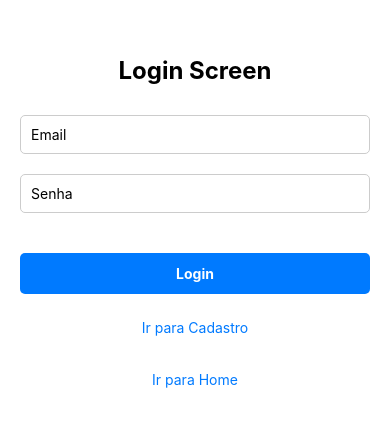
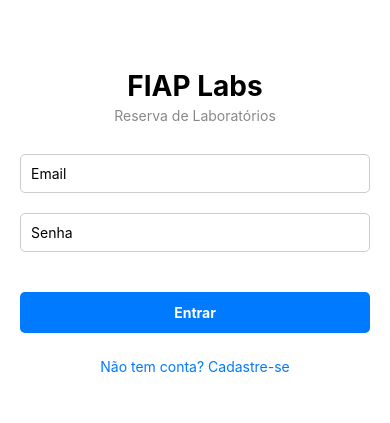
Before and after one commit to arthurszd/CP1-aplicativo, a React Native app: screen /home in a window 390 px wide. Shown: the part 195-618 px from the top of the page. Built offline with nearby package versions, Linux system fonts and the light colour scheme.

Commit message:
feat: integrate screens into labs reservation app flow

```diff
--- a/app/home.js
+++ b/app/home.js
@@ -5,6 +5,8 @@ export default function HomePage() {
   const router = useRouter();
   return (
     <HomeScreen
+      onGoToLabs={() => router.push('/labs')}
+      onGoToReservas={() => router.push('/minhas-reservas')}
       onLogout={() => router.push('/')}
     />
   );
--- a/app/index.tsx
+++ b/app/index.tsx
@@ -6,7 +6,7 @@ export default function IndexPage() {
   return (
     <LoginScreen
       onGoToRegister={() => router.push('/register')}
-      onGoToHome={() => router.push('/home')}
+      onGoToHome={() => router.push('/labs')}
     />
   );
 }
--- a/screens/HomeScreen.js
+++ b/screens/HomeScreen.js
@@ -1,70 +1,26 @@
-import React, { useState, useEffect } from 'react';
-import { View, Text, TouchableOpacity, TextInput, FlatList, StyleSheet } from 'react-native';
-import { getItems, addItem, removeItem } from '../services/items';
+import React from 'react';
+import { View, Text, TouchableOpacity, StyleSheet } from 'react-native';
 
 export default function HomeScreen(props) {
-  const [itens, setItens] = useState([]);
-  const [novoItem, setNovoItem] = useState('');
-
-  useEffect(() => {
-    carregarItens();
-  }, []);
-
-  const carregarItens = async () => {
-    const lista = await getItems();
-    setItens(lista);
-  };
-
-  const adicionarItem = async () => {
-    if (novoItem.trim()) {
-      const resultado = await addItem({ nome: novoItem });
-      if (resultado.success) {
-        setItens(resultado.items);
-        setNovoItem('');
-      }
-    }
-  };
-
-  const removerItem = async (id) => {
-    const resultado = await removeItem(id);
-    if (resultado.success) {
-      setItens(resultado.items);
-    }
-  };
-
   return (
     <View style={styles.container}>
-      <Text style={styles.title}>Home Screen</Text>
+      <Text style={styles.title}>Bem-vindo!</Text>
+      <Text style={styles.subtitle}>O que deseja fazer?</Text>
 
-      <View style={styles.inputSection}>
-        <TextInput
-          placeholder="Digite um novo item"
-          value={novoItem}
-          onChangeText={setNovoItem}
-          style={styles.input}
-        />
-        <TouchableOpacity onPress={adicionarItem} style={styles.addButton}>
-          <Text style={styles.buttonText}>Adicionar</Text>
-        </TouchableOpacity>
-      </View>
+      <TouchableOpacity onPress={props.onGoToLabs} style={styles.card}>
+        <Text style={styles.cardEmoji}>🔬</Text>
+        <Text style={styles.cardTitle}>Laboratórios</Text>
+        <Text style={styles.cardDesc}>Veja os labs disponíveis e faça uma reserva</Text>
+      </TouchableOpacity>
 
-      <Text style={styles.subtitle}>Itens:</Text>
-      <FlatList
-        data={itens}
-        keyExtractor={(item) => item.id}
-        renderItem={({ item }) => (
-          <View style={styles.itemRow}>
-            <Text style={styles.itemText}>{item.nome}</Text>
-            <TouchableOpacity onPress={() => removerItem(item.id)} style={styles.removeButton}>
-              <Text style={styles.buttonText}>Remover</Text>
-            </TouchableOpacity>
-          </View>
-        )}
-        ListEmptyComponent={<Text style={styles.emptyText}>Nenhum item adicionado</Text>}
-      />
+      <TouchableOpacity onPress={props.onGoToReservas} style={[styles.card, styles.cardSecondary]}>
+        <Text style={styles.cardEmoji}>📋</Text>
+        <Text style={[styles.cardTitle, { color: '#E02041' }]}>Minhas Reservas</Text>
+        <Text style={[styles.cardDesc, { color: '#555' }]}>Veja e gerencie suas reservas ativas</Text>
+      </TouchableOpacity>
 
       <TouchableOpacity onPress={props.onLogout} style={styles.logoutButton}>
-        <Text style={styles.buttonText}>Logout</Text>
+        <Text style={styles.logoutText}>Sair</Text>
       </TouchableOpacity>
     </View>
   );
@@ -73,73 +29,56 @@ export default function HomeScreen(props) {
 const styles = StyleSheet.create({
   container: {
     flex: 1,
-    padding: 20,
+    padding: 24,
     backgroundColor: '#f5f5f5',
+    justifyContent: 'center',
   },
   title: {
-    fontSize: 24,
+    fontSize: 28,
     fontWeight: 'bold',
-    marginBottom: 20,
+    textAlign: 'center',
+    marginBottom: 4,
+  },
+  subtitle: {
+    fontSize: 15,
+    color: '#888',
+    textAlign: 'center',
+    marginBottom: 32,
+  },
+  card: {
+    backgroundColor: '#E02041',
+    borderRadius: 12,
+    padding: 20,
+    marginBottom: 16,
+    alignItems: 'center',
+  },
+  cardSecondary: {
+    backgroundColor: '#fff',
+    borderWidth: 2,
+    borderColor: '#E02041',
+  },
+  cardEmoji: {
+    fontSize: 36,
+    marginBottom: 8,
+  },
+  cardTitle: {
+    fontSize: 18,
+    fontWeight: 'bold',
+    color: '#fff',
+    marginBottom: 4,
+  },
+  cardDesc: {
+    fontSize: 13,
+    color: '#fff',
     textAlign: 'center',
   },
-  subtitle: {
-    fontSize: 18,
-    fontWeight: 'bold',
-    marginBottom: 10,
-  },
-  inputSection: {
-    marginBottom: 20,
-  },
-  input: {
-    borderWidth: 1,
-    borderColor: '#ccc',
-    padding: 10,
-    borderRadius: 5,
-    marginBottom: 10,
-    backgroundColor: 'white',
-  },
-  addButton: {
-    backgroundColor: '#4CAF50',
+  logoutButton: {
+    marginTop: 24,
     padding: 12,
-    borderRadius: 5,
     alignItems: 'center',
   },
-  removeButton: {
-    backgroundColor: '#f44336',
-    padding: 8,
-    borderRadius: 5,
-  },
-  logoutButton: {
-    backgroundColor: '#808080',
-    padding: 12,
-    borderRadius: 5,
-    alignItems: 'center',
-    marginTop: 20,
-  },
-  buttonText: {
-    color: 'white',
-    fontWeight: 'bold',
-  },
-  itemRow: {
-    flexDirection: 'row',
-    justifyContent: 'space-between',
-    alignItems: 'center',
-    paddingVertical: 12,
-    paddingHorizontal: 10,
-    borderBottomWidth: 1,
-    borderBottomColor: '#e0e0e0',
-    backgroundColor: 'white',
-    marginBottom: 5,
-    borderRadius: 5,
-  },
-  itemText: {
-    fontSize: 16,
-    flex: 1,
-  },
-  emptyText: {
-    textAlign: 'center',
-    marginTop: 20,
-    color: '#999',
-    fontSize: 14,
+  logoutText: {
+    color: '#888',
+    fontSize: 15,
   },
 });
--- a/screens/LoginScreen.js
+++ b/screens/LoginScreen.js
@@ -35,7 +35,8 @@ export default function LoginScreen(props) {
 
   return (
     <View style={styles.container}>
-      <Text style={styles.title}>Login Screen</Text>
+      <Text style={styles.title}>FIAP Labs</Text>
+      <Text style={styles.subtitle}>Reserva de Laboratórios</Text>
 
       <View style={styles.inputContainer}>
         <TextInput
@@ -59,15 +60,11 @@ export default function LoginScreen(props) {
       </View>
 
       <TouchableOpacity onPress={handleLogin} style={styles.button}>
-        <Text style={styles.buttonText}>Login</Text>
+        <Text style={styles.buttonText}>Entrar</Text>
       </TouchableOpacity>
 
       <TouchableOpacity onPress={props.onGoToRegister} style={styles.linkButton}>
-        <Text style={styles.linkButtonText}>Ir para Cadastro</Text>
-      </TouchableOpacity>
-
-      <TouchableOpacity onPress={props.onGoToHome} style={styles.linkButton}>
-        <Text style={styles.linkButtonText}>Ir para Home</Text>
+        <Text style={styles.linkButtonText}>Não tem conta? Cadastre-se</Text>
       </TouchableOpacity>
     </View>
   );
@@ -81,8 +78,14 @@ const styles = StyleSheet.create({
     alignItems: 'center',
   },
   title: {
-    fontSize: 24,
+    fontSize: 28,
     fontWeight: 'bold',
+    marginBottom: 4,
+    textAlign: 'center',
+  },
+  subtitle: {
+    fontSize: 14,
+    color: '#888',
     marginBottom: 30,
     textAlign: 'center',
   },
--- a/screens/RegisterScreen.js
+++ b/screens/RegisterScreen.js
@@ -37,7 +37,8 @@ export default function RegisterScreen(props) {
 
   return (
     <View style={styles.container}>
-      <Text style={styles.title}>Register Screen</Text>
+      <Text style={styles.title}>Criar Conta</Text>
+      <Text style={styles.subtitle}>Cadastre-se para reservar laboratórios</Text>
 
       <View style={styles.inputContainer}>
         <TextInput
@@ -74,7 +75,7 @@ export default function RegisterScreen(props) {
       </TouchableOpacity>
 
       <TouchableOpacity onPress={props.onGoToLogin} style={styles.linkButton}>
-        <Text style={styles.linkButtonText}>Voltar para Login</Text>
+        <Text style={styles.linkButtonText}>Já tem conta? Entrar</Text>
       </TouchableOpacity>
     </View>
   );
@@ -88,8 +89,14 @@ const styles = StyleSheet.create({
     alignItems: 'center',
   },
   title: {
-    fontSize: 24,
+    fontSize: 28,
     fontWeight: 'bold',
+    marginBottom: 4,
+    textAlign: 'center',
+  },
+  subtitle: {
+    fontSize: 14,
+    color: '#888',
     marginBottom: 30,
     textAlign: 'center',
   },
```
